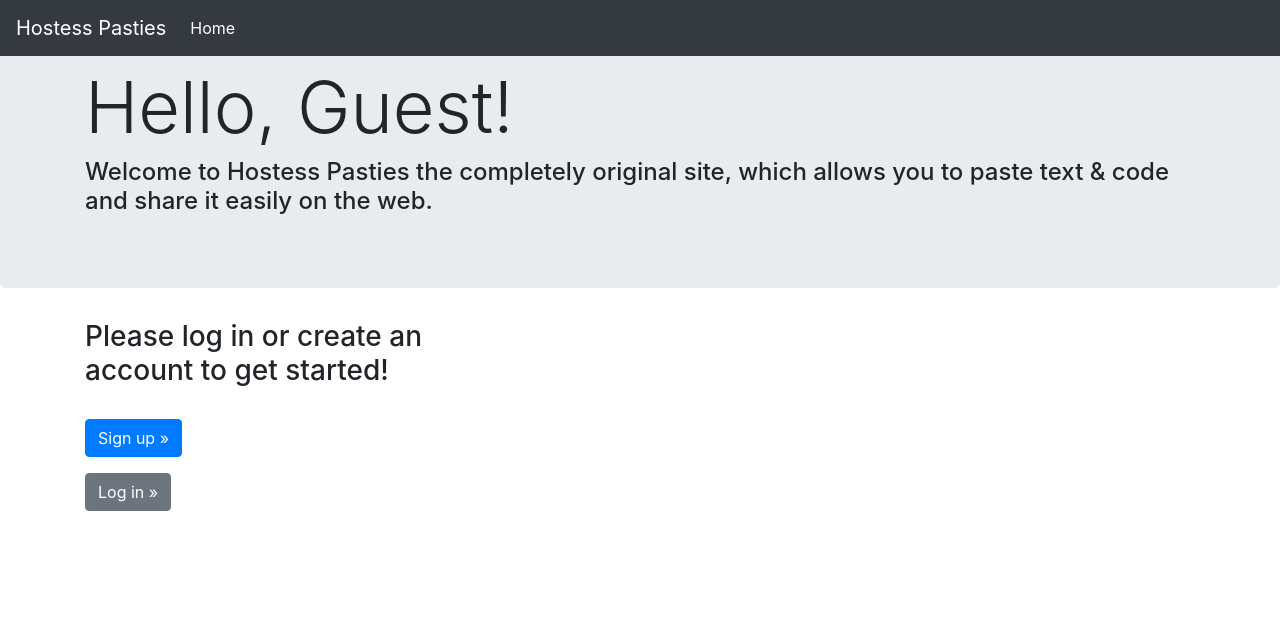
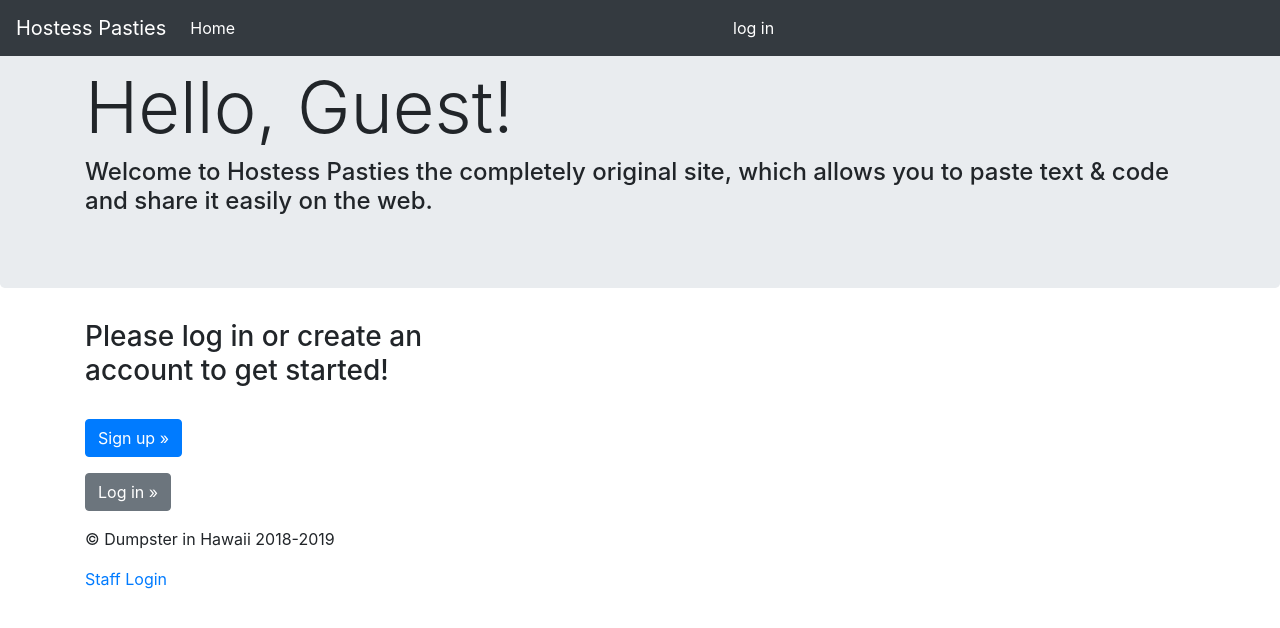
Before and after one commit to GitterAlex/PastingBin, a Django app: page /HostessPasties/ in a window 1280 px wide. Shown: the top 628 px of the page. Run offline with Django 3.2, Linux system fonts and the light colour scheme; some libraries are stand-ins or nearby versions.

Commit message:
added functionality in frontpage

```diff
--- a/PastingBin/HostessPasties/views.py
+++ b/PastingBin/HostessPasties/views.py
@@ -3,7 +3,7 @@ from django.shortcuts import render
 from django.http import HttpResponse
 
 def index(request):
-    return render(request,'index.html')
+    return render(request,'webpages/index.html')
 
 def createpost(request):
-    return render(request, 'createpost.html')
+    return render(request, 'webpages/createpost.html')
--- a/PastingBin/PastingBin/settings.py
+++ b/PastingBin/PastingBin/settings.py
@@ -55,7 +55,7 @@ ROOT_URLCONF = 'PastingBin.urls'
 TEMPLATES = [
     {
         'BACKEND': 'django.template.backends.django.DjangoTemplates',
-        'DIRS': [os.path.join(BASE_DIR, 'templates')],
+        'DIRS': [os.path.join(BASE_DIR, 'templates/')],
         'APP_DIRS': True,
         'OPTIONS': {
             'context_processors': [
--- a/PastingBin/templates/index.html
+++ /dev/null
@@ -1 +0,0 @@
-{% extends "frontpage.html" %}
--- a/PastingBin/templates/frontpage.html
+++ b/PastingBin/templates/webpages/frontpage.html
@@ -22,10 +22,27 @@
     <div class="collapse navbar-collapse" id="navbarsExampleDefault">
       <ul class="navbar-nav mr-auto">
         <li class="nav-item active">
-          <a class="nav-link" href="#">Home <span class="sr-only">(current)</span></a>
+          <a class="nav-link" href="/HostessPasties/">Home <span class="sr-only">(current)</span></a>
         </li>
       </ul>
     </div>
+    {% if user.is_authenticated %}
+    <div class="collapse navbar-collapse" id="navbarsExampleDefault">
+      <ul class="navbar-nav mr-auto">
+        <li class="nav-item active">
+          <a class="nav-link" href="/accounts/logout">log out<span class="sr-only">(current)</span></a>
+        </li>
+      </ul>
+    </div>
+    {% else %}
+    <div class="collapse navbar-collapse" id="navbarsExampleDefault">
+      <ul class="navbar-nav mr-auto">
+        <li class="nav-item active">
+          <a class="nav-link" href="/accounts/login">log in<span class="sr-only">(current)</span></a>
+        </li>
+      </ul>
+    </div>
+    {% endif %}
   </nav>
   {% endblock sidebar%}
   <main role="main">
@@ -51,6 +68,18 @@
       {% endblock content%}
     </main>
 
+    {% block footer %}
+    {% if user.is_authenticated %}
+    <footer class="container">
+      <p>&copy; Dumpster in Hawaii 2018-2019</p>
+    </footer>
+      {% else %}
+      <footer class="container">
+        <p>&copy; Dumpster in Hawaii 2018-2019</p>
+              <a href="/admin/">Staff Login<span class="sr-only">(current)</span></a>
+      </footer>
+        {% endif %}
+      {% endblock footer %}
         <!-- Bootstrap core JavaScript
         ================================================== -->
         <!-- Placed at the end of the document so the pages load faster -->
--- /dev/null
+++ b/PastingBin/templates/webpages/index.html
@@ -0,0 +1 @@
+{% extends "webpages/frontpage.html" %}
--- /dev/null
+++ b/PastingBin/templates/webpages/signup.html
@@ -0,0 +1,5 @@
+{% extends "webpages/frontpage.html" %}
+
+{% block content %}
+
+{% end block content %}
```
Also changed, not shown: PastingBin/templates/webpages/createpost.html (renamed from PastingBin/templates/createpost.html, +2 -6 lines), README.md. Lines whose indentation alone changed are shown as unchanged.
